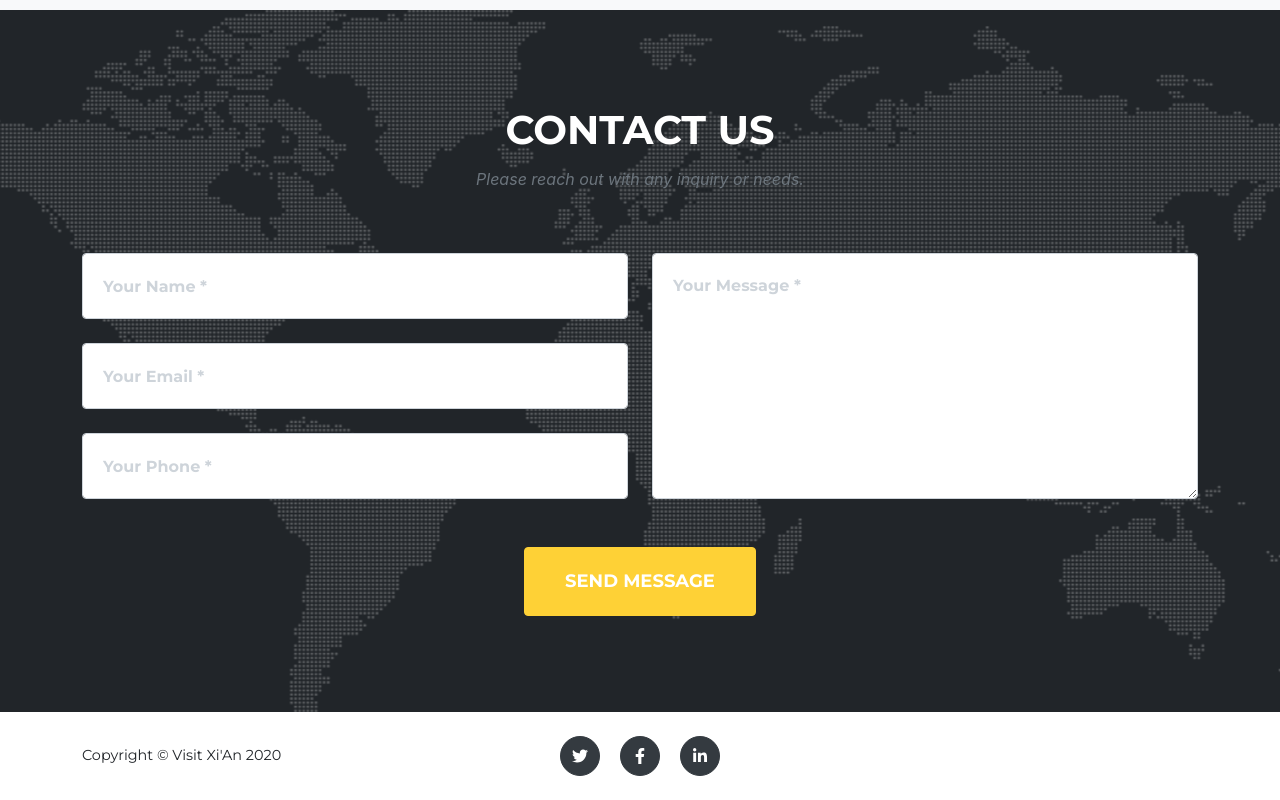
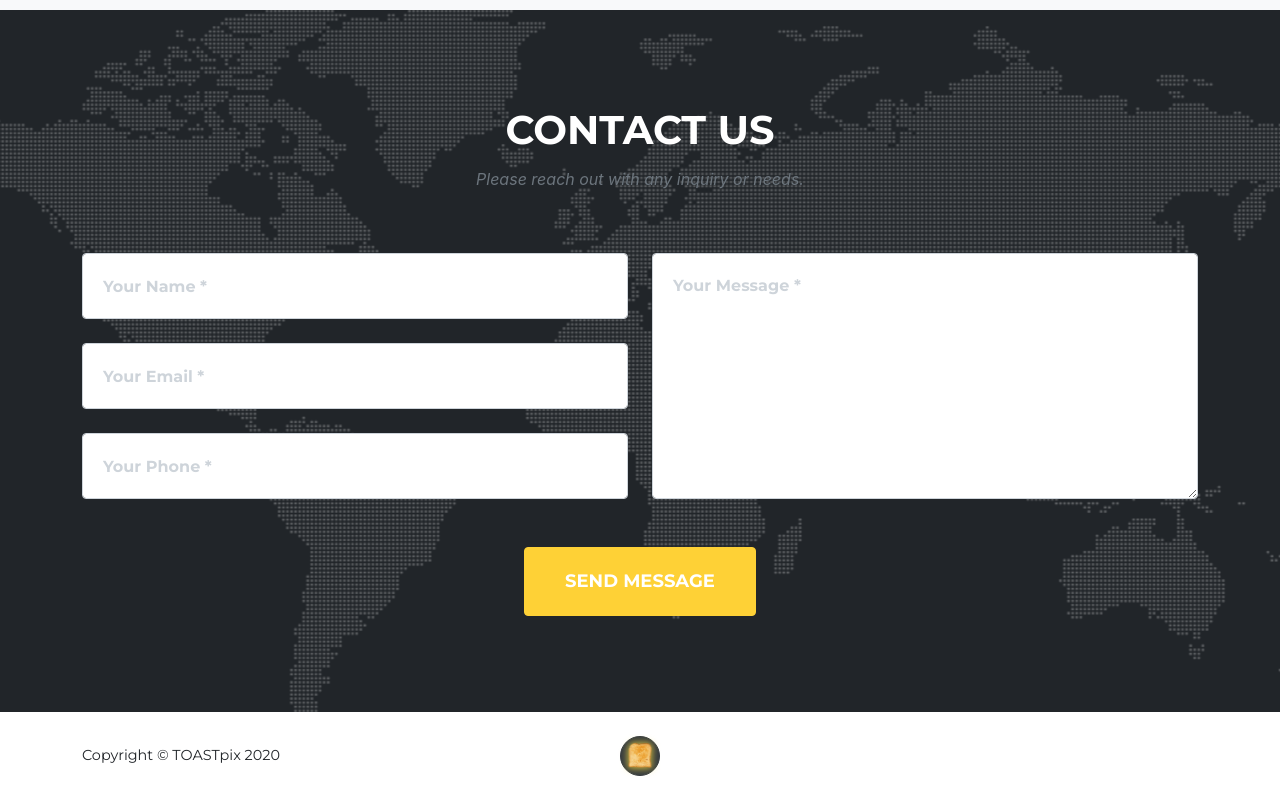
Before and after one commit to therrianj/visitXian, a plain HTML site: page index.html in a window 1280 px wide. Shown: the part 5159-5959 px from the top of the page. Drawn offline with nearby package versions, Linux system fonts and the light colour scheme; a web font is replaced by a local one.

Commit message:
updated logo and cleanup for deploy to aws

```diff
--- a/index.html
+++ b/index.html
@@ -341,11 +341,9 @@
         <footer class="footer py-4">
             <div class="container">
                 <div class="row align-items-center">
-                    <div class="col-lg-4 text-lg-left">Copyright © Visit Xi'An 2020</div>
+                    <div class="col-lg-4 text-lg-left">Copyright © TOASTpix 2020</div>
                     <div class="col-lg-4 my-3 my-lg-0">
-                        <a class="btn btn-dark btn-social mx-2" href="#!"><i class="fab fa-twitter"></i></a>
-                        <a class="btn btn-dark btn-social mx-2" href="#!"><i class="fab fa-facebook-f"></i></a>
-                        <a class="btn btn-dark btn-social mx-2" href="#!"><i class="fab fa-linkedin-in"></i></a>
+                        <a class="btn btn-dark btn-social mx-2" href="http://www.toastpix.com"><img src="assets/img/toastglow.png" alt="where is the toast" height='45px'></a>
                     </div>
 
                 </div>
```
Also changed, not shown: assets/img/toastglow.png (added), 6 other files.
